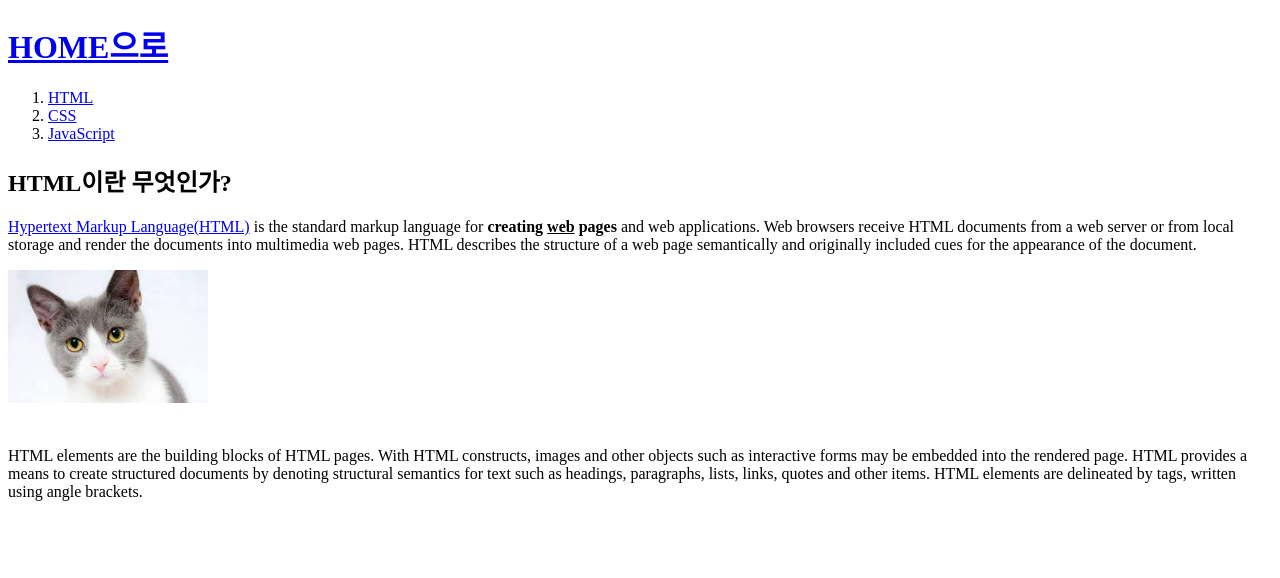
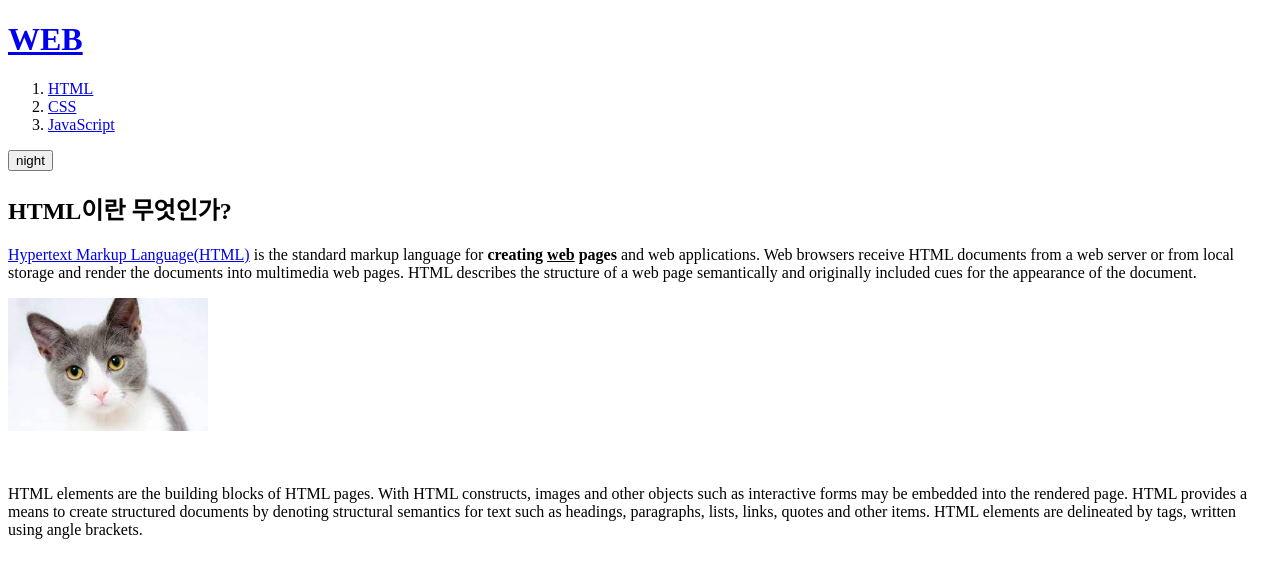
Before and after one commit to BumBumH/Web_0922, a plain HTML site: page 1.HTML in a window 1280 px wide. Drawn offline with Linux system fonts and the light colour scheme.

Commit message:
Add files via upload

```diff
--- a/1.HTML
+++ b/1.HTML
@@ -3,14 +3,47 @@
 <head>
 <title>WEB1 - HTML </title>
 <meta charset="utf-8">
+<link rel="stylesheet" href="style.css">
 </head>
 <body>
-<h1><a href="index.html">HOME으로</a></h1>
+<h1><a href="index.html">WEB</a></h1>
+<div id="grid">
 <ol>
 <li><a href="1.html">HTML</a></li>
 <li><a href="2.html">CSS</a></li>
 <li><a href="3.html">JavaScript</a></li>
 </ol>
+
+<div id="article">
+  <input type="button" value="night" onclick="
+  var target = document.querySelector('body');
+  if (this.value === 'night') {
+      target.style.backgroundColor = 'black';
+      target.style.color = 'white';
+      this.value = 'day'
+
+      var alist = document.querySelectorAll('a');
+      var i = 0;
+      while ( i < alist.length) {
+              alist[i].style.color = 'powderblue';
+              console.log(alist[i]);
+              i = i + 1;
+          }
+  } else {
+      target.style.backgroundColor = 'white';
+      target.style.color = 'black';
+      this.value = 'night'
+
+      var alist = document.querySelectorAll('a');
+      var i = 0;
+      while ( i < alist.length) {
+              alist[i].style.color = 'blue';
+              console.log(alist[i]);
+              i = i + 1;
+          }
+
+      }
+  ">
 <h2>HTML이란 무엇인가?</h2>
 <p><a href="https://www.w3.org/TR/2011/WD-html5-20110405/" title="HTML5 specification">Hypertext Markup
 Language(HTML)</a> is the standard markup language for <strong>creating <u>web</u> pages</strong> and web
@@ -18,12 +51,12 @@ applications.
 Web browsers receive HTML documents from a web server or from local storage and render the documents into
 multimedia web pages. HTML describes the structure of a web page semantically and originally included cues for the
 appearance of the document.</p>
-<img src="고양이1.jpg" width="200PX">
-<p style="margin-top: 40px;">
+<img src="고양이1.jpg" width="200PX"><br>
+<p style="margin-top: 50px;">
 HTML elements are the building blocks of HTML pages. With HTML constructs, images and other objects such as
 interactive forms may be embedded into the rendered page. HTML provides a means to create structured documents by
 denoting structural semantics for text such as headings, paragraphs, lists, links, quotes and other items. HTML elements are
 delineated by tags, written using angle brackets.
-</p>
+</p></div></div>
 </body>
 </html>
```
Also changed, not shown: 2.HTML (+38 -4 lines), 3.HTML (+10 -2 lines), INDEX.HTML (+37 -2 lines), color.js (added, +44 -0 lines).
